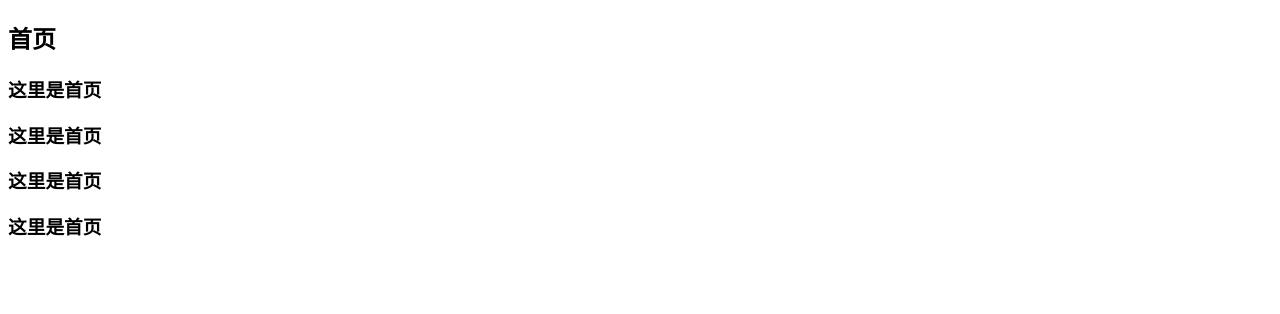
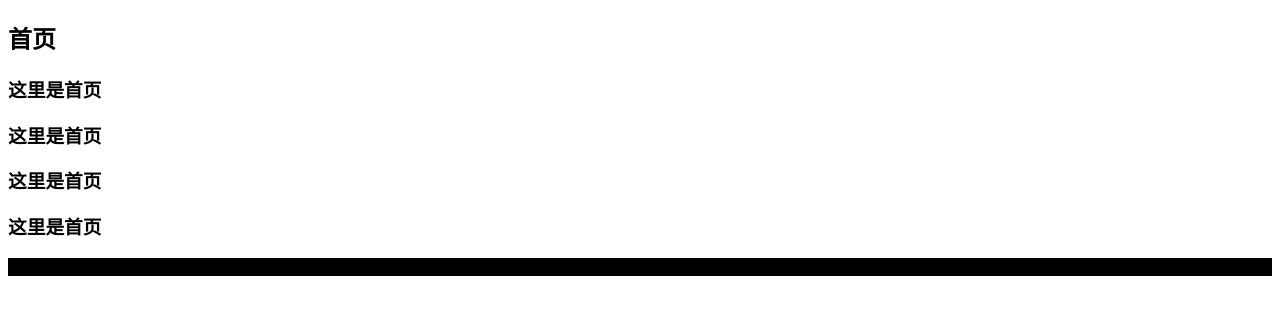
Before and after one commit to ryanzhang7/vscodeTest, a plain HTML site: page index.html in a window 1280 px wide. Drawn offline with Linux system fonts and the light colour scheme.

Commit message:
新增几个文件

```diff
--- /dev/null
+++ b/index.css
@@ -0,0 +1,3 @@
+#check{
+    background-color: black;
+}
--- a/index.html
+++ b/index.html
@@ -1,7 +1,7 @@
 <!DOCTYPE html>
 <html>
   <head>
-
+    <link rel="stylesheet" href="index.css" />
   </head>
   <body>
     <h2>首页</h2>
@@ -9,5 +9,11 @@
     <h3>这里是首页</h3>
     <h3>这里是首页</h3>
     <h3>这里是首页</h3>
+
+    <div id="check">
+      <ul>
+        <li><span class="fa-layers-text"></span></li>
+      </ul>
+    </div>
   </body>
 </html>
```
Also changed, not shown: test.html (added, +22 -0 lines). Lines whose indentation alone changed are shown as unchanged.
